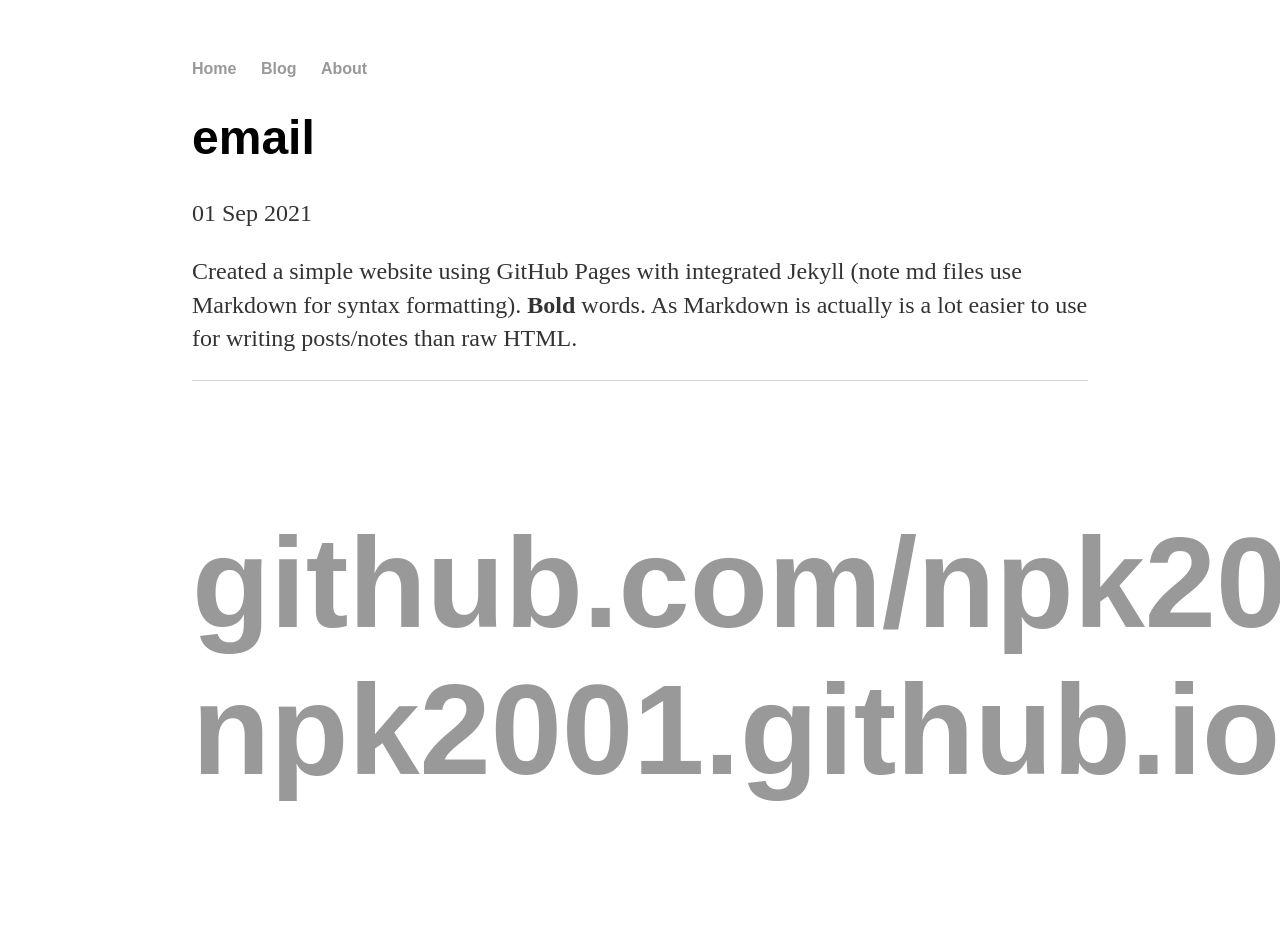
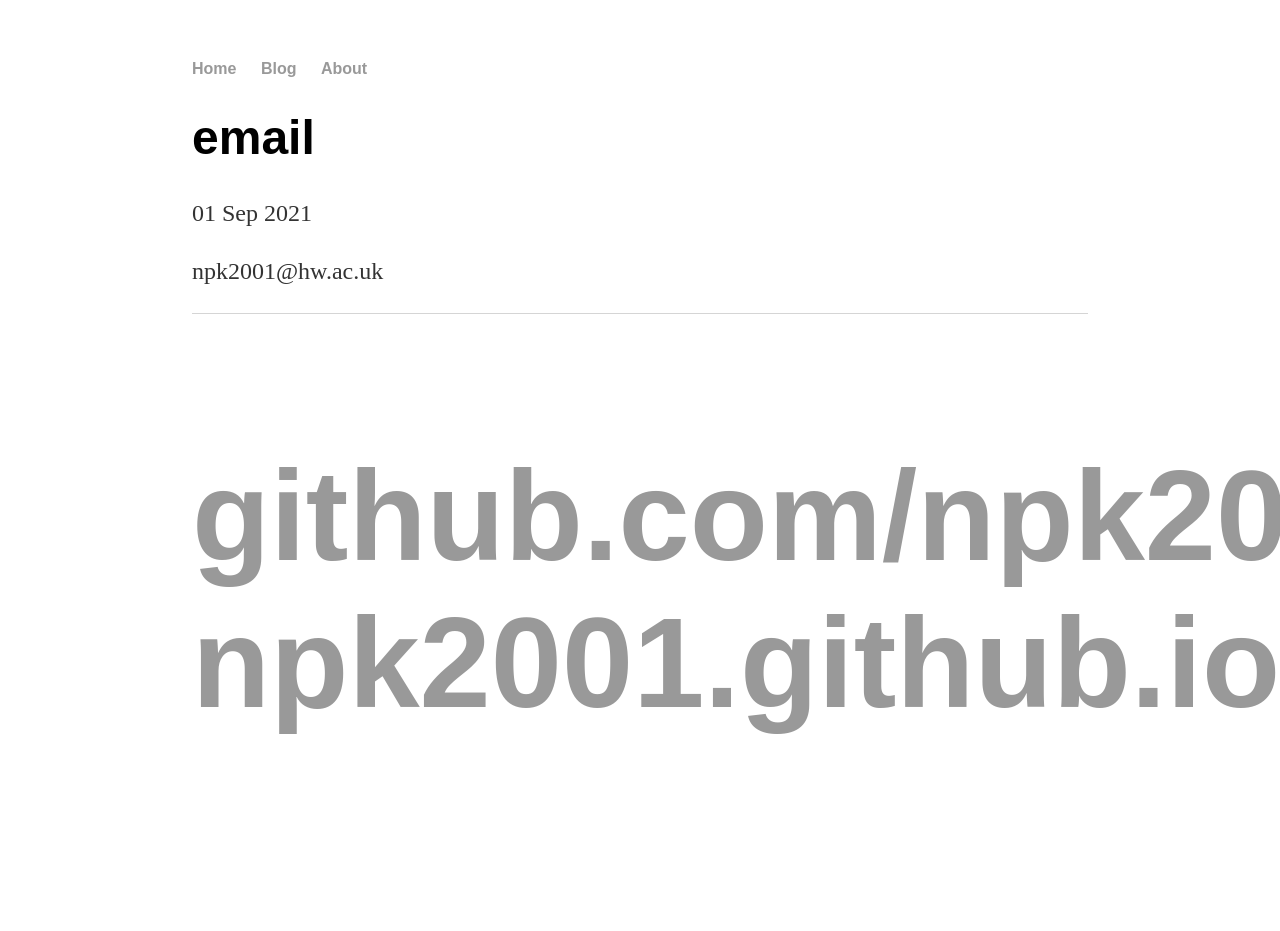
Before and after one commit to npk2001/npk2001.github.io, a Jekyll site: the page built from _posts/2021-09-01-email.md, in a window 1280 px wide. Built offline with Jekyll 4.4.1, drawn with Linux system fonts in a browser that asks for light colours; after the commit the page ends 900 px from its top, so only the background shows below that.

Commit message:
Update 2021-09-01-email.md

```diff
--- a/_posts/2021-09-01-email.md
+++ b/_posts/2021-09-01-email.md
@@ -3,4 +3,4 @@
 title: "email "
 date: 2021-09-01
 ---
-Created a simple website using GitHub Pages with integrated Jekyll (note md files use Markdown for syntax formatting).  **Bold** words.  As Markdown is actually is a lot easier to use for writing posts/notes than raw HTML.
+npk2001@hw.ac.uk
```
